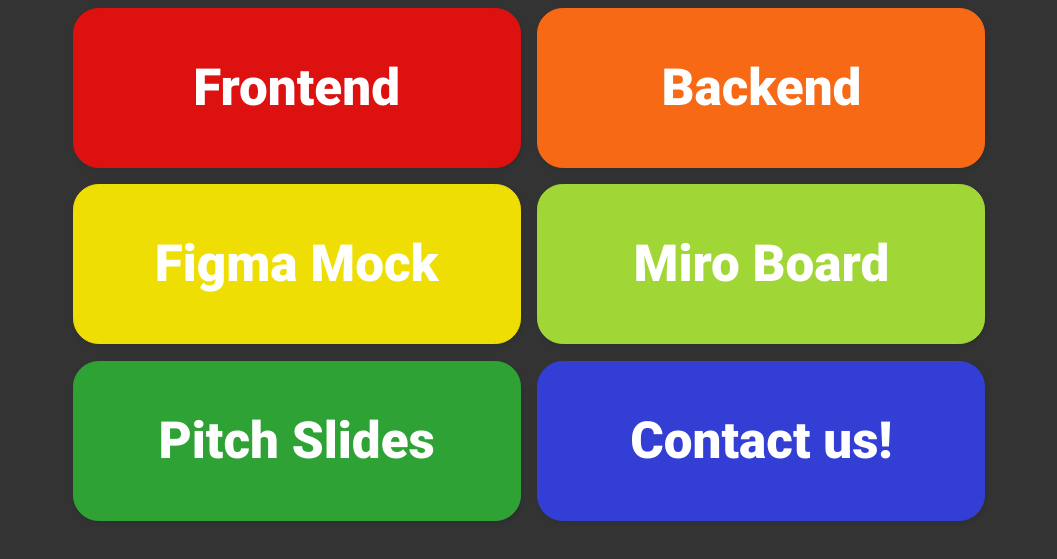
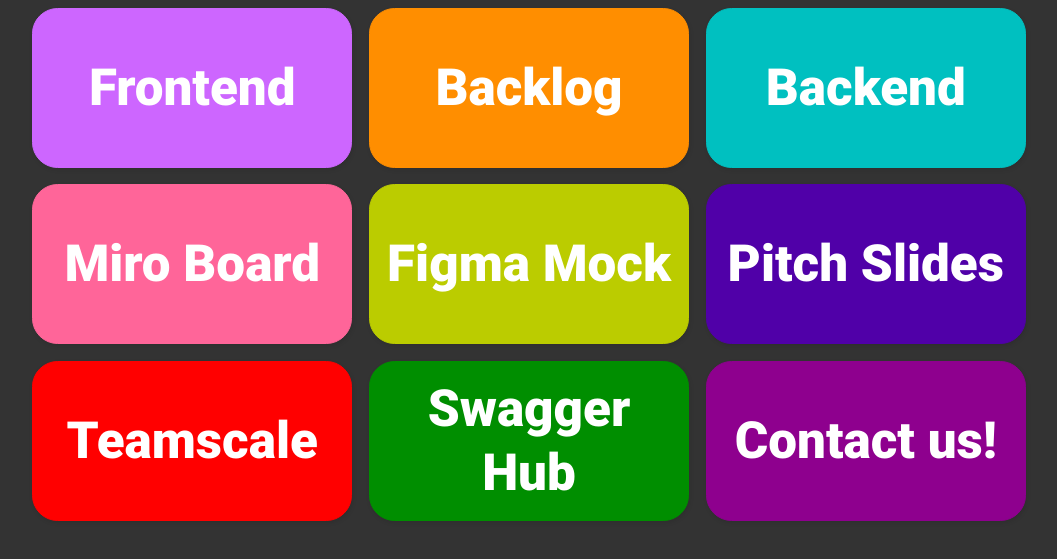
Before and after one commit to AaronTacke/eatological-link-shortener, a plain HTML site: page index.html in a window 1280 px wide. Shown: the part 209-768 px from the top of the page, without its empty margins (111-1168 px from the left). Drawn offline with Linux system fonts and the light colour scheme.

Commit message:
Update - Now with 3x3 Grid!

```diff
--- a/index.html
+++ b/index.html
@@ -28,10 +28,10 @@ button {
   font-family: nunito,roboto,proxima-nova,"proxima nova",sans-serif;
   font-size: 4vw;
   font-weight: 800;
-  line-height: 16px;
+  line-height: 5vw;
   min-height: 40px;
   outline: 0;
-  width: 35vw;
+  width: 25vw;
   height: 20vh;
   margin: 0.5vw;
   text-align: center;
@@ -54,57 +54,84 @@ button:active {
 }
 
 .buttoncol1 {
-  background: #DD1110;
-  border: 1px solid #DD1110;
+  background: #CD66FF;
+  border: 1px solid #CD66FF;
 }
 .buttoncol1:hover,
 .buttoncol1:active {
-  color: #DD1110;
+  color: #CD66FF;
 }
 
 .buttoncol2 {
-  background: #F76915;
-  border: 1px solid #F76915;
+  background: #FF6599;
+  border: 1px solid #FF6599;
 }
 .buttoncol2:hover,
 .buttoncol2:active {
-  color: #F76915;
+  color: #FF6599;
 }
 
 .buttoncol3 {
-  background: #EEDE04;
-  border: 1px solid #EEDE04;
+  background: #FF0000;
+  border: 1px solid #FF0000;
 }
 .buttoncol3:hover,
 .buttoncol3:active {
-  color: #EEDE04;
+  color: #FF0000;
 }
 
 .buttoncol4 {
-  background: #A0D636;
-  border: 1px solid #A0D636;
+  background: #FF8E00;
+  border: 1px solid #FF8E00;
 }
 .buttoncol4:hover,
 .buttoncol4:active {
-  color: #A0D636;
+  color: #FF8E00;
 }
 
 .buttoncol5 {
-  background: #2FA236;
-  border: 1px solid #2FA236;
+  background: #BBCC00;
+  border: 1px solid #BBCC00;
 }
 .buttoncol5:hover,
 .buttoncol5:active {
-  color: #2FA236;
+  color: #BBCC00;
 }
 
 .buttoncol6 {
-  background: #333ED4;
-  border: 1px solid #333ED4;
+  background: #008E00;
+  border: 1px solid #008E00;
 }
 .buttoncol6:hover,
 .buttoncol6:active {
-  color: #333ED4;
+  color: #008E00;
+}
+
+.buttoncol7 {
+  background: #00C0C0;
+  border: 1px solid #00C0C0;
+}
+.buttoncol7:hover,
+.buttoncol7:active {
+  color: #00C0C0;
+}
+
+.buttoncol8 {
+  background: #5000A8;
+  border: 1px solid #5000A8;
+}
+.buttoncol8:hover,
+.buttoncol8:active {
+  color: #5000A8;
+}
+
+.buttoncol9 {
+  background: #8E008E;
+  border: 1px solid #8E008E;
+}
+.buttoncol9:hover,
+.buttoncol9:active {
+  color: #8E008E;
 }
 
 .center {
@@ -146,31 +173,46 @@ h2 {
                     Frontend</button>
                 </td>
                 <td>
-                    <button class="buttoncol2" role="button"
+                  <button class="buttoncol4" role="button"
+                        onclick="location.href='https://github.com/orgs/Team-ASIST/projects/1';">
+                        Backlog</button>
+                </td>
+                <td>
+                    <button class="buttoncol7" role="button"
                     onclick="location.href='https://github.com/Team-ASIST/eatological-backend';">
                     Backend</button>
                 </td>
             </tr>
             <tr>
                 <td>
-                    <button class="buttoncol3" role="button"
+                    <button class="buttoncol2" role="button"
+                        onclick="location.href='https://miro.com/app/board/uXjVPKszjFo=/';">
+                        Miro Board</button>
+                </td>
+                <td>
+                  <button class="buttoncol5" role="button"
                         onclick="location.href='https://www.figma.com/proto/aEPf9VIfQGEnNqBIEKaAAv/Eatological';">
                         Figma Mock</button>
                 </td>
                 <td>
-                    <button class="buttoncol4" role="button"
-                        onclick="location.href='https://miro.com/app/board/uXjVPKszjFo=/';">
-                        Miro Board</button>
+                    <button class="buttoncol8" role="button"
+                        onclick="location.href='https://pitch.com/public/6e25431d-93be-4c53-af5f-b8716012d525';">
+                        Pitch Slides</button>
                 </td>
             </tr>
             <tr>
+              <td>
+                  <button class="buttoncol3" role="button"
+                      onclick="location.href='http://137.250.170.57:8080';">
+                      Teamscale</button>
+              </td>
+              <td>
+                  <button class="buttoncol6" role="button"
+                      onclick="location.href='https://app.swaggerhub.com/apis-docs/TMSKLEINERT/eatological/';">
+                      Swagger Hub</button>
+              </td>
                 <td>
-                    <button class="buttoncol5" role="button"
-                        onclick="location.href='https://pitch.com/public/6e25431d-93be-4c53-af5f-b8716012d525';">
-                        Pitch Slides</button>
-                </td>
-                <td>
-                    <button class="buttoncol6" role="button"
+                    <button class="buttoncol9" role="button"
                         onclick="window.location = 'mailto:support@eatological.de';">
                         Contact us!</button>
                 </td>
```
